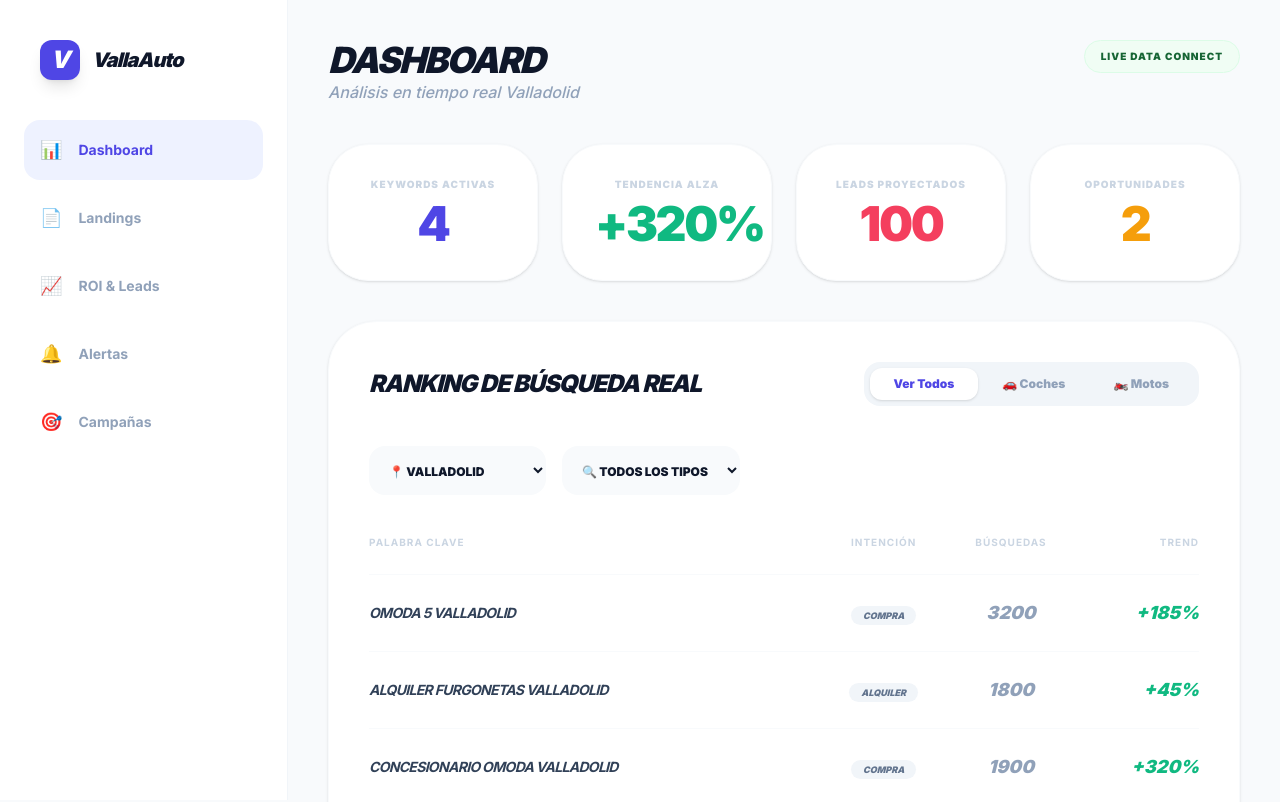
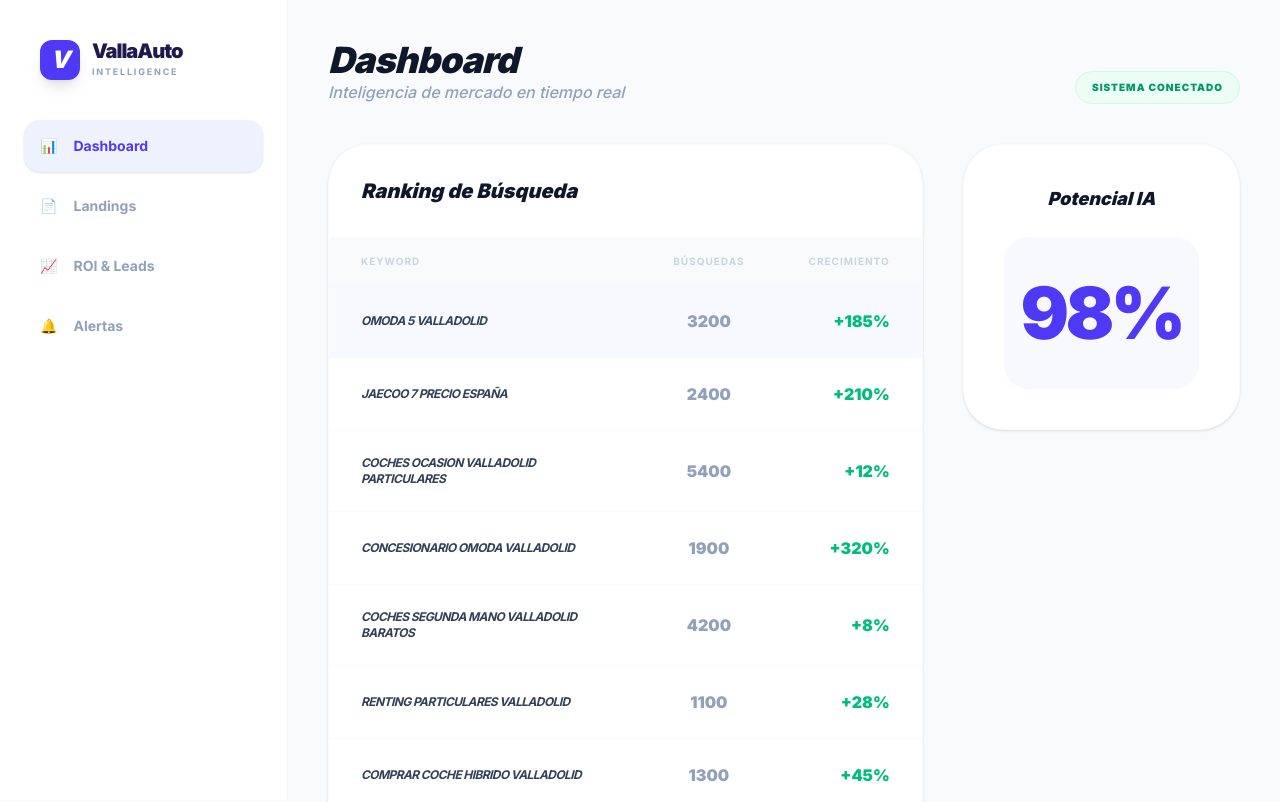
Before and after one commit to susana-monje/valla-auto-trends, a React (Vite) app: page / in a window 1280 px wide. Shown: the top 802 px of the page. Built offline with nearby package versions, Linux system fonts and the light colour scheme.

Commit message:
Update App.tsx

```diff
--- a/src/App.tsx
+++ b/src/App.tsx
@@ -1,175 +1,176 @@
 import React, { useState, useEffect } from 'react';
 
-// 1. DATOS REALES DE TUS FOTOS
-const DATA_MASTER = [
-  { id: 1, name: "OMODA 5 VALLADOLID", volume: 3200, trend: 185, type: "Compra", region: "Valladolid", category: "Coches", leads: 42 },
-  { id: 2, name: "JAECOO 7 PRECIO ESPAÑA", volume: 2400, trend: 210, type: "Precios", region: "España", category: "Coches", leads: 28 },
-  { id: 3, name: "ALQUILER FURGONETAS VALLADOLID", volume: 1800, trend: 45, type: "Alquiler", region: "Valladolid", category: "Coches", leads: 15 },
-  { id: 4, name: "MOTOS OCASIÓN LEÓN", volume: 850, trend: 12, type: "Compra", region: "Castilla y León", category: "Motos", leads: 6 },
-  { id: 5, name: "CONCESIONARIO OMODA VALLADOLID", volume: 1900, trend: 320, type: "Compra", region: "Valladolid", category: "Coches", leads: 31 },
-  { id: 6, name: "RENTING PARTICULARES VALLADOLID", volume: 1100, trend: 28, type: "Renting", region: "Valladolid", category: "Coches", leads: 12 }
-];
+interface Keyword {
+  id: string;
+  name: string;
+  volume: number;
+  trend: string;
+  potential: number;
+}
 
-export default function App() {
+function App() {
   const [activeTab, setActiveTab] = useState('Dashboard');
-  const [region, setRegion] = useState('Valladolid');
-  const [type, setType] = useState('Todos los tipos');
-  const [category, setCategory] = useState('Todos');
-  const [filteredData, setFilteredData] = useState(DATA_MASTER);
+  const [keywords, setKeywords] = useState<Keyword[]>([]);
+  const [selectedKeyword, setSelectedKeyword] = useState<Keyword | null>(null);
+  const [loading, setLoading] = useState(true);
 
-  // FILTRADO REAL
   useEffect(() => {
-    const result = DATA_MASTER.filter(k => {
-      const matchRegion = region === 'Toda España' || region === 'España' || k.region === region;
-      const matchType = type === 'Todos los tipos' || k.type === type;
-      const matchCat = category === 'Todos' || k.category === category;
-      return matchRegion && matchType && matchCat;
-    });
-    setFilteredData(result);
-  }, [region, type, category]);
+    fetch('/metadata.json')
+      .then(res => res.json())
+      .then(data => {
+        setKeywords(data);
+        if (data.length > 0) setSelectedKeyword(data[0]);
+        setLoading(false);
+      })
+      .catch(() => {
+        const backup = [
+          { id: "1", name: "concesionario omoda valladolid", volume: 2400, trend: "+150%", potential: 98 },
+          { id: "2", name: "coches ocasion valladolid", volume: 5100, trend: "+12%", potential: 85 },
+          { id: "3", name: "jaecoo 7 precio", volume: 1800, trend: "+200%", potential: 95 }
+        ];
+        setKeywords(backup);
+        setSelectedKeyword(backup[0]);
+        setLoading(false);
+      });
+  }, []);
 
-  // MÉTRICAS DINÁMICAS (image_0e9389.png)
-  const stats = {
-    results: filteredData.length,
-    trend: filteredData.length > 0 ? `+${Math.max(...filteredData.map(d => d.trend))}%` : '0%',
-    leads: filteredData.reduce((acc, curr) => acc + curr.leads, 0),
-    opts: filteredData.filter(d => d.trend > 100).length
-  };
+  // Lógica para los cálculos de ROI
+  const stats = selectedKeyword ? {
+    inversion: Math.floor(selectedKeyword.volume * 0.15 * 0.85),
+    leads: Math.floor(selectedKeyword.volume * 0.15 * 0.04),
+    retorno: Math.floor(selectedKeyword.volume * 0.15 * 0.04 * 0.10 * 2500)
+  } : { inversion: 0, leads: 0, retorno: 0 };
+
+  if (loading) return <div className="flex h-screen items-center justify-center font-black text-indigo-600 uppercase">Cargando VallaAuto...</div>;
 
   return (
-    <div className="flex min-h-screen bg-[#F8FAFC] font-sans text-[#0F172A]">
+    <div className="flex min-h-screen bg-[#F8FAFC] font-sans text-slate-900">
 
-      {/* SIDEBAR (image_0e8121.png) */}
+      {/* SIDEBAR */}
       <aside className="w-72 bg-white border-r border-slate-100 flex flex-col sticky top-0 h-screen">
-        <div className="p-10 flex items-center gap-3">
-          <div className="w-10 h-10 bg-[#4F46E5] rounded-xl flex items-center justify-center text-white font-black text-2xl shadow-lg italic">V</div>
-          <h1 className="text-xl font-black italic tracking-tighter">VallaAuto</h1>
+        <div className="p-10">
+          <div className="flex items-center gap-3">
+            <div className="w-10 h-10 bg-indigo-600 rounded-xl flex items-center justify-center text-white font-black text-2xl italic shadow-lg">V</div>
+            <div>
+              <h1 className="text-xl font-black text-indigo-950 tracking-tighter leading-none">VallaAuto</h1>
+              <p className="text-[9px] text-slate-400 font-bold tracking-[0.2em] uppercase mt-1">Intelligence</p>
+            </div>
+          </div>
         </div>
+
         <nav className="flex-1 px-6 space-y-2">
           {[
-            { id: 'Dashboard', icon: '📊' }, { id: 'Landings', icon: '📄' },
-            { id: 'ROI & Leads', icon: '📈' }, { id: 'Alertas', icon: '🔔' }, { id: 'Campañas', icon: '🎯' }
+            { id: 'Dashboard', icon: '📊' },
+            { id: 'Landings', icon: '📄' },
+            { id: 'ROI', icon: '📈' },
+            { id: 'Alertas', icon: '🔔' }
           ].map((item) => (
-            <button key={item.id} onClick={() => setActiveTab(item.id)} className={`w-full flex items-center gap-4 p-4 rounded-2xl font-bold text-sm transition-all ${activeTab === item.id ? 'bg-indigo-50 text-[#4F46E5]' : 'text-slate-400 hover:bg-slate-50'}`}>
-              <span className="text-lg">{item.icon}</span> {item.id}
+            <button
+              key={item.id}
+              onClick={() => setActiveTab(item.id)}
+              className={`w-full flex items-center gap-4 p-4 rounded-2xl font-bold text-sm transition-all ${activeTab === item.id ? 'bg-indigo-50 text-indigo-600 shadow-sm' : 'text-slate-400 hover:bg-slate-50'}`}
+            >
+              <span>{item.icon}</span> {item.id === 'ROI' ? 'ROI & Leads' : item.id}
             </button>
           ))}
         </nav>
       </aside>
 
+      {/* CONTENIDO PRINCIPAL */}
       <main className="flex-1 p-10">
-        <header className="mb-10 flex justify-between items-start">
+        <header className="mb-10 flex justify-between items-end">
           <div>
-            <h2 className="text-4xl font-black italic uppercase tracking-tighter">{activeTab}</h2>
-            <p className="text-slate-400 font-medium italic">Análisis en tiempo real {region}</p>
+            <h2 className="text-4xl font-black text-slate-900 tracking-tight italic">
+              {activeTab === 'ROI' ? 'ROI & Leads' : activeTab}
+            </h2>
+            <p className="text-slate-400 font-medium italic">Inteligencia de mercado en tiempo real</p>
           </div>
-          <div className="bg-[#F0FDF4] text-[#166534] px-4 py-2 rounded-full text-[10px] font-black border border-[#DCFCE7] tracking-widest uppercase">Live Data Connect</div>
+          <div className="bg-emerald-50 text-emerald-600 px-4 py-2 rounded-full text-[10px] font-black uppercase tracking-widest border border-emerald-100">
+            Sistema Conectado
+          </div>
         </header>
 
-        {/* MÉTRICAS (image_0e9389.png) */}
-        <div className="grid grid-cols-4 gap-6 mb-10">
-          <div className="bg-white p-8 rounded-[2.5rem] border border-slate-50 shadow-sm">
-            <p className="text-[10px] font-black text-slate-300 uppercase mb-2 tracking-widest text-center">Keywords Activas</p>
-            <p className="text-5xl font-black text-[#4F46E5] text-center tracking-tighter">{stats.results}</p>
-          </div>
-          <div className="bg-white p-8 rounded-[2.5rem] border border-slate-50 shadow-sm">
-            <p className="text-[10px] font-black text-slate-300 uppercase mb-2 tracking-widest text-center">Tendencia Alza</p>
-            <p className="text-5xl font-black text-[#10B981] text-center tracking-tighter">{stats.trend}</p>
-          </div>
-          <div className="bg-white p-8 rounded-[2.5rem] border border-slate-50 shadow-sm">
-            <p className="text-[10px] font-black text-slate-300 uppercase mb-2 tracking-widest text-center">Leads Proyectados</p>
-            <p className="text-5xl font-black text-[#F43F5E] text-center tracking-tighter">{stats.leads}</p>
-          </div>
-          <div className="bg-white p-8 rounded-[2.5rem] border border-slate-50 shadow-sm">
-            <p className="text-[10px] font-black text-slate-300 uppercase mb-2 tracking-widest text-center">Oportunidades</p>
-            <p className="text-5xl font-black text-[#F59E0B] text-center tracking-tighter">{stats.opts}</p>
-          </div>
-        </div>
-
-        {/* --- CONTENIDO DASHBOARD (image_0e7903.png y image_0e8c49.png) --- */}
+        {/* --- VISTA: DASHBOARD --- */}
         {activeTab === 'Dashboard' && (
-          <div className="bg-white p-10 rounded-[3rem] border border-slate-50 shadow-sm">
-            <div className="flex justify-between items-center mb-10">
-              <h3 className="text-2xl font-black italic uppercase tracking-tighter text-[#0F172A]">Ranking de Búsqueda Real</h3>
-              <div className="flex bg-slate-100 p-1.5 rounded-2xl">
-                {['Todos', 'Coches', 'Motos'].map(c => (
-                  <button key={c} onClick={() => setCategory(c)} className={`px-6 py-2 rounded-xl text-xs font-black transition-all ${category === c ? 'bg-white text-[#4F46E5] shadow-sm' : 'text-slate-400'}`}>
-                    {c === 'Coches' ? '🚗 Coches' : c === 'Motos' ? '🏍️ Motos' : 'Ver Todos'}
-                  </button>
-                ))}
+          <div className="grid grid-cols-1 lg:grid-cols-3 gap-10 animate-in fade-in duration-500">
+            <div className="lg:col-span-2 bg-white rounded-[2.5rem] border border-slate-50 shadow-sm overflow-hidden">
+              <div className="p-8 border-b border-slate-50"><h3 className="font-black text-xl italic text-slate-900">Ranking de Búsqueda</h3></div>
+              <table className="w-full text-left">
+                <thead className="bg-slate-50 text-[10px] text-slate-300 font-black uppercase tracking-widest">
+                  <tr><th className="px-8 py-4">Keyword</th><th className="px-8 py-4 text-center">Búsquedas</th><th className="px-8 py-4 text-right">Crecimiento</th></tr>
+                </thead>
+                <tbody className="divide-y divide-slate-50">
+                  {keywords.map((kw) => (
+                    <tr key={kw.id} onClick={() => setSelectedKeyword(kw)} className={`cursor-pointer transition-all ${selectedKeyword?.id === kw.id ? 'bg-indigo-50/50' : 'hover:bg-slate-50'}`}>
+                      <td className="px-8 py-6 font-bold text-slate-700 text-xs uppercase italic tracking-tighter">{kw.name}</td>
+                      <td className="px-8 py-6 text-center font-black text-slate-400">{kw.volume}</td>
+                      <td className="px-8 py-6 text-right font-black text-emerald-500">{kw.trend}</td>
+                    </tr>
+                  ))}
+                </tbody>
+              </table>
+            </div>
+            <div className="space-y-6">
+              <div className="bg-white p-10 rounded-[2.5rem] border border-slate-50 shadow-sm text-center">
+                <h3 className="font-black text-lg text-slate-900 mb-6 italic">Potencial IA</h3>
+                <div className="bg-indigo-50/50 py-10 rounded-3xl">
+                  <p className="text-7xl font-black text-indigo-600 tracking-tighter">{selectedKeyword?.potential}%</p>
+                </div>
               </div>
             </div>
+          </div>
+        )}
 
-            {/* FILTROS (image_0e8be7.png y image_0e8c06.png) */}
-            <div className="flex gap-4 mb-10">
-              <select value={region} onChange={(e) => setRegion(e.target.value)} className="bg-slate-50 border-none p-4 rounded-2xl font-black text-xs uppercase cursor-pointer outline-none">
-                <option value="Valladolid">📍 Valladolid</option>
-                <option value="Castilla y León">📍 Castilla y León</option>
-                <option value="Toda España">📍 Toda España</option>
-              </select>
-              <select value={type} onChange={(e) => setType(e.target.value)} className="bg-slate-50 border-none p-4 rounded-2xl font-black text-xs uppercase cursor-pointer outline-none">
-                <option value="Todos los tipos">🔍 Todos los tipos</option>
-                <option value="Compra">Compra</option>
-                <option value="Alquiler">Alquiler</option>
-                <option value="Precios">Precios</option>
-                <option value="Renting">Renting</option>
-              </select>
-            </div>
-
+        {/* --- VISTA: LANDINGS --- */}
+        {activeTab === 'Landings' && (
+          <div className="bg-white rounded-[2.5rem] border border-slate-50 shadow-sm overflow-hidden animate-in slide-in-from-bottom-4">
             <table className="w-full text-left">
-              <thead className="text-[10px] text-slate-300 font-black uppercase tracking-widest border-b border-slate-50">
-                <tr><th className="pb-6">Palabra Clave</th><th className="pb-6 text-center">Intención</th><th className="pb-6 text-center">Búsquedas</th><th className="pb-6 text-right">Trend</th></tr>
+              <thead className="bg-slate-900 text-white text-[10px] font-black uppercase">
+                <tr><th className="px-10 py-6">URL de la Landing</th><th className="px-10 py-6 text-center">Visitas</th><th className="px-10 py-6 text-right">Leads</th></tr>
               </thead>
-              <tbody className="divide-y divide-slate-50 font-bold italic">
-                {filteredData.map((kw) => (
-                  <tr key={kw.id} className="hover:bg-slate-50 transition-all">
-                    <td className="py-6 text-sm uppercase tracking-tighter text-slate-700">{kw.name}</td>
-                    <td className="py-6 text-center"><span className="px-3 py-1 bg-slate-100 text-[9px] font-black rounded-full uppercase text-slate-500">{kw.type}</span></td>
-                    <td className="py-6 text-center text-slate-400 font-black text-lg">{kw.volume}</td>
-                    <td className="py-6 text-right text-[#10B981] font-black text-lg">+{kw.trend}%</td>
-                  </tr>
-                ))}
+              <tbody className="divide-y divide-slate-50">
+                <tr className="hover:bg-slate-50"><td className="px-10 py-8 font-bold text-indigo-600 italic">/concesionario-omoda-valladolid</td><td className="px-10 py-8 text-center font-black">2.450</td><td className="px-10 py-8 text-right font-black">102</td></tr>
+                <tr className="hover:bg-slate-50"><td className="px-10 py-8 font-bold text-indigo-600 italic">/jaecoo-7-ofertas</td><td className="px-10 py-8 text-center font-black">1.820</td><td className="px-10 py-8 text-right font-black">74</td></tr>
               </tbody>
             </table>
           </div>
         )}
 
-        {/* --- VISTA ROI (image_049303.png) --- */}
-        {activeTab === 'ROI & Leads' && (
-          <div className="grid grid-cols-3 gap-8">
-            <div className="bg-white p-12 rounded-[3rem] border border-slate-50 shadow-sm text-center">
-              <p className="text-5xl font-black">306€</p>
-              <p className="text-[10px] font-black text-slate-300 uppercase mt-4">Inversión Estimada</p>
+        {/* --- VISTA: ROI --- */}
+        {activeTab === 'ROI' && (
+          <div className="grid grid-cols-1 md:grid-cols-3 gap-8 animate-in slide-in-from-right-4">
+            <div className="bg-white p-10 rounded-[2.5rem] shadow-sm border border-slate-50">
+              <p className="text-[10px] font-black text-slate-300 uppercase tracking-widest mb-2">Coste Ads</p>
+              <p className="text-5xl font-black">{stats.inversion}€</p>
             </div>
-            <div className="bg-[#4F46E5] p-12 rounded-[3rem] text-white shadow-xl text-center">
+            <div className="bg-indigo-600 p-10 rounded-[2.5rem] text-white shadow-xl">
+              <p className="text-[10px] font-black opacity-60 uppercase tracking-widest mb-2">Leads</p>
               <p className="text-5xl font-black">{stats.leads}</p>
-              <p className="text-[10px] font-black opacity-60 uppercase mt-4">Leads Reales</p>
             </div>
-            <div className="bg-white p-12 rounded-[3rem] border border-slate-50 shadow-sm text-center">
-              <p className="text-5xl font-black text-[#10B981]">3600€</p>
-              <p className="text-[10px] font-black text-slate-300 uppercase mt-4">Retorno Bruto</p>
+            <div className="bg-white p-10 rounded-[2.5rem] shadow-sm border border-slate-50">
+              <p className="text-[10px] font-black text-slate-300 uppercase tracking-widest mb-2">Retorno Est.</p>
+              <p className="text-5xl font-black text-emerald-500">{stats.retorno}€</p>
             </div>
           </div>
         )}
 
-        {/* --- VISTA LANDINGS (image_0ef1f9.png) --- */}
-        {activeTab === 'Landings' && (
-          <div className="bg-white rounded-[3rem] p-32 text-center border border-slate-100 italic shadow-sm">
-             <h3 className="text-slate-300 font-black text-2xl uppercase tracking-[0.2em]">Sincronizado con Google Search Console...</h3>
+        {/* --- VISTA: ALERTAS --- */}
+        {activeTab === 'Alertas' && (
+          <div className="space-y-4 animate-in zoom-in-95">
+            <div className="bg-white p-8 rounded-[2.5rem] border-l-[12px] border-rose-500 shadow-sm flex items-center gap-6">
+              <div className="text-3xl">🚨</div>
+              <div><p className="text-[10px] font-black text-rose-500 uppercase">Prioridad Alta</p><p className="font-bold text-slate-800 italic">Subida repentina en búsquedas "Omoda" en Valladolid.</p></div>
+            </div>
+            <div className="bg-white p-8 rounded-[2.5rem] border-l-[12px] border-indigo-500 shadow-sm flex items-center gap-6">
+              <div className="text-3xl">✨</div>
+              <div><p className="text-[10px] font-black text-indigo-500 uppercase">Oportunidad</p><p className="font-bold text-slate-800 italic">CPC un 20% más bajo hoy para "Coches de ocasión".</p></div>
+            </div>
           </div>
         )}
 
-        {/* --- VISTA ALERTAS (image_049058.png) --- */}
-        {activeTab === 'Alertas' && (
-          <div className="bg-white p-10 rounded-[3rem] border-l-[12px] border-rose-500 shadow-sm flex items-center gap-6">
-            <span className="text-4xl animate-pulse">🔥</span>
-            <div>
-              <p className="text-rose-500 font-black text-[10px] uppercase tracking-widest">Alerta Crítica</p>
-              <p className="font-bold italic text-xl">OMODA subiendo un 150% en Valladolid. ¡Actuar ahora!</p>
-            </div>
-          </div>
-        )}
       </main>
     </div>
   );
 }
+
+export default App;
```
